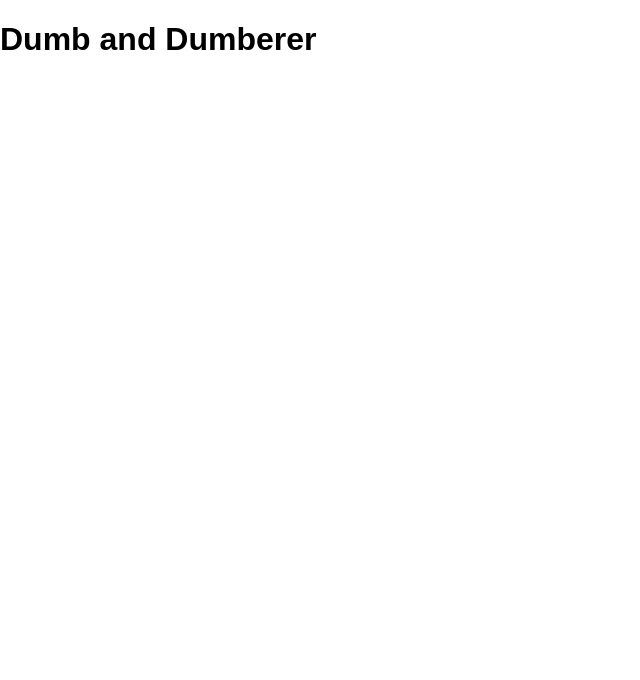
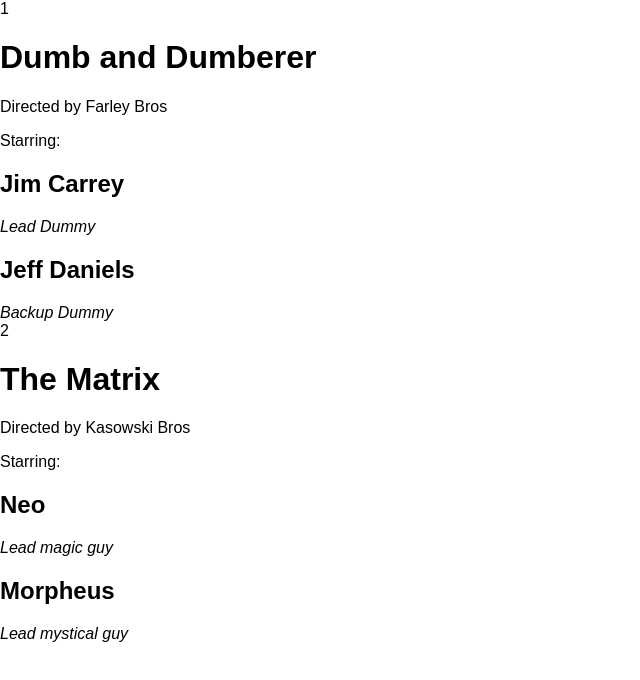
Before and after one commit to danman01/react-components-and-state, a React (Create React App) app: page / in a window 1280 px wide. Shown: the top 680 px of the page, without its empty margins (0-640 px from the left). Built offline with nearby package versions, Linux system fonts and the light colour scheme.

Commit message:
Adding Actor component Nesting components Actor inside of Movie Mapping multiple through multiple items in array

```diff
--- /dev/null
+++ b/src/Actor.js
@@ -0,0 +1,11 @@
+import React from 'react';
+
+const Actor = props => (
+  <div>
+    <div><h2>{props.name}</h2>
+      <i>{props.role}</i>
+    </div>
+  </div>
+);
+
+export default Actor
--- a/src/App.js
+++ b/src/App.js
@@ -4,8 +4,46 @@
 
 class App extends Component {
   render() {
+    const movie = {
+      title: 'Dumb and Dumberer',
+      director: 'Farley Bros',
+      actors: [
+        {
+          name:'Jim Carrey',
+          role: 'Lead Dummy'
+        },
+        {
+          name: 'Jeff Daniels',
+          role: 'Backup Dummy'
+        }
+      ]
+    }
+    const movie2 = {
+      title: 'The Matrix',
+      director: 'Kasowski Bros',
+      actors: [
+        {
+          name: 'Neo',
+          role: 'Lead magic guy'
+        },
+        {
+          name: 'Morpheus',
+          role: 'Lead mystical guy'
+        }
+      ]
+    }
+
+    const movies = [
+      movie,
+      movie2
+    ]
+
+    const movie_jsx = movies.map((movie, i) => {
+        return <Movie index={i+1} key={i} title={movie.title} director={movie.director} actors={movie.actors} />
+      })
+
     return (
-      <Movie />
+      movie_jsx
     );
 
   }
--- a/src/Movie.js
+++ b/src/Movie.js
@@ -1,15 +1,23 @@
 import React, { Component } from 'react';
+import Actor from './Actor'
 // import './App.css';
 
 class Movie extends Component {
   render() {
-    const movie = {
-      title: 'Dumb and Dumberer'
-    }
+    const actors = this.props.actors.map((actor, i) => {
+      return <Actor key={i} name={actor.name} role={actor.role} />
+    })
     return (
-      <h1>
-        {movie.title}
-      </h1>
+      <div>
+        <span>{this.props.index}</span>
+        <h1>
+          {this.props.title}
+        </h1>
+        <p>Directed by {this.props.director}</p>
+        <div>Starring:
+          {actors}
+        </div>
+      </div>
 
     );
 
```
